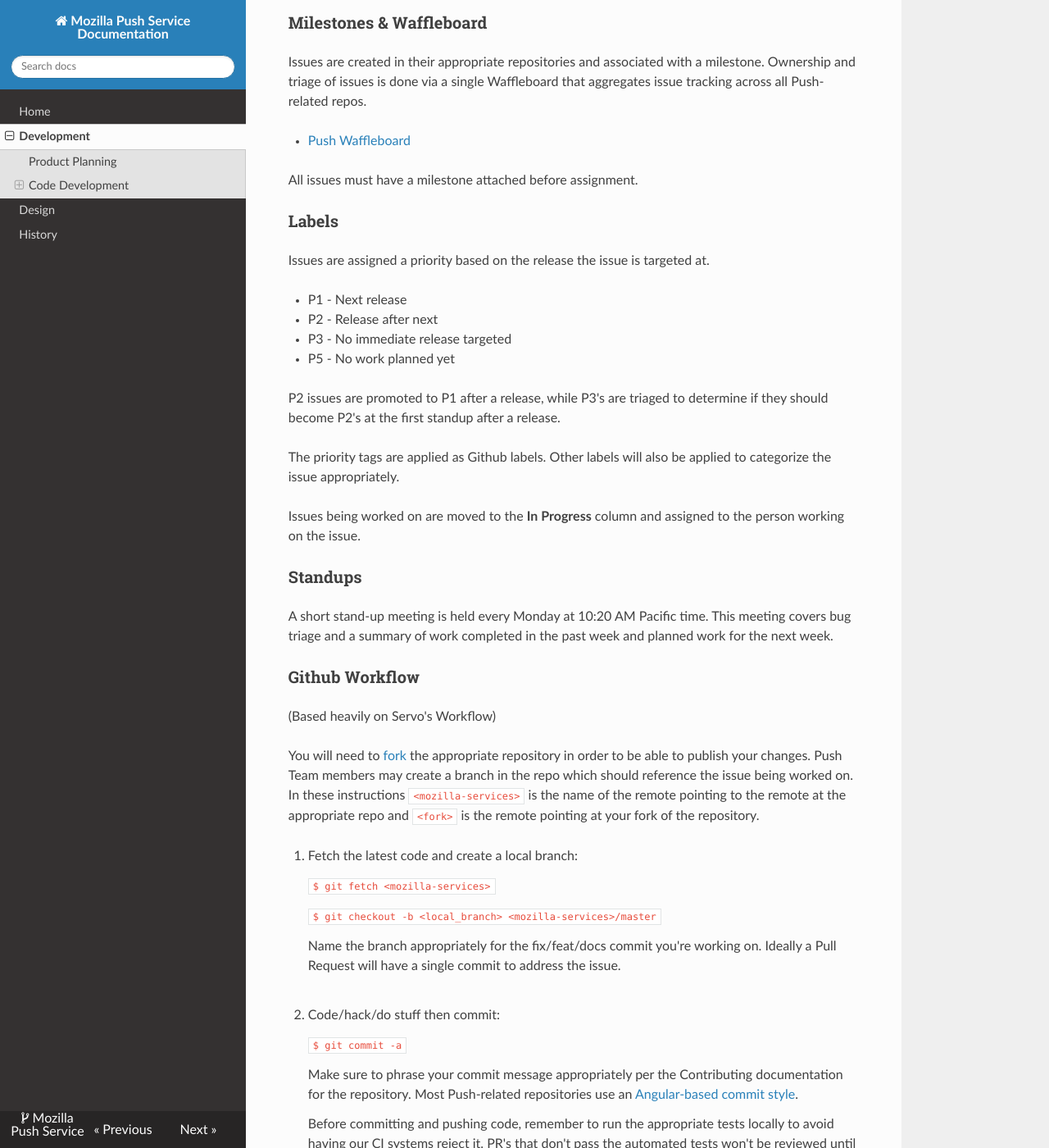
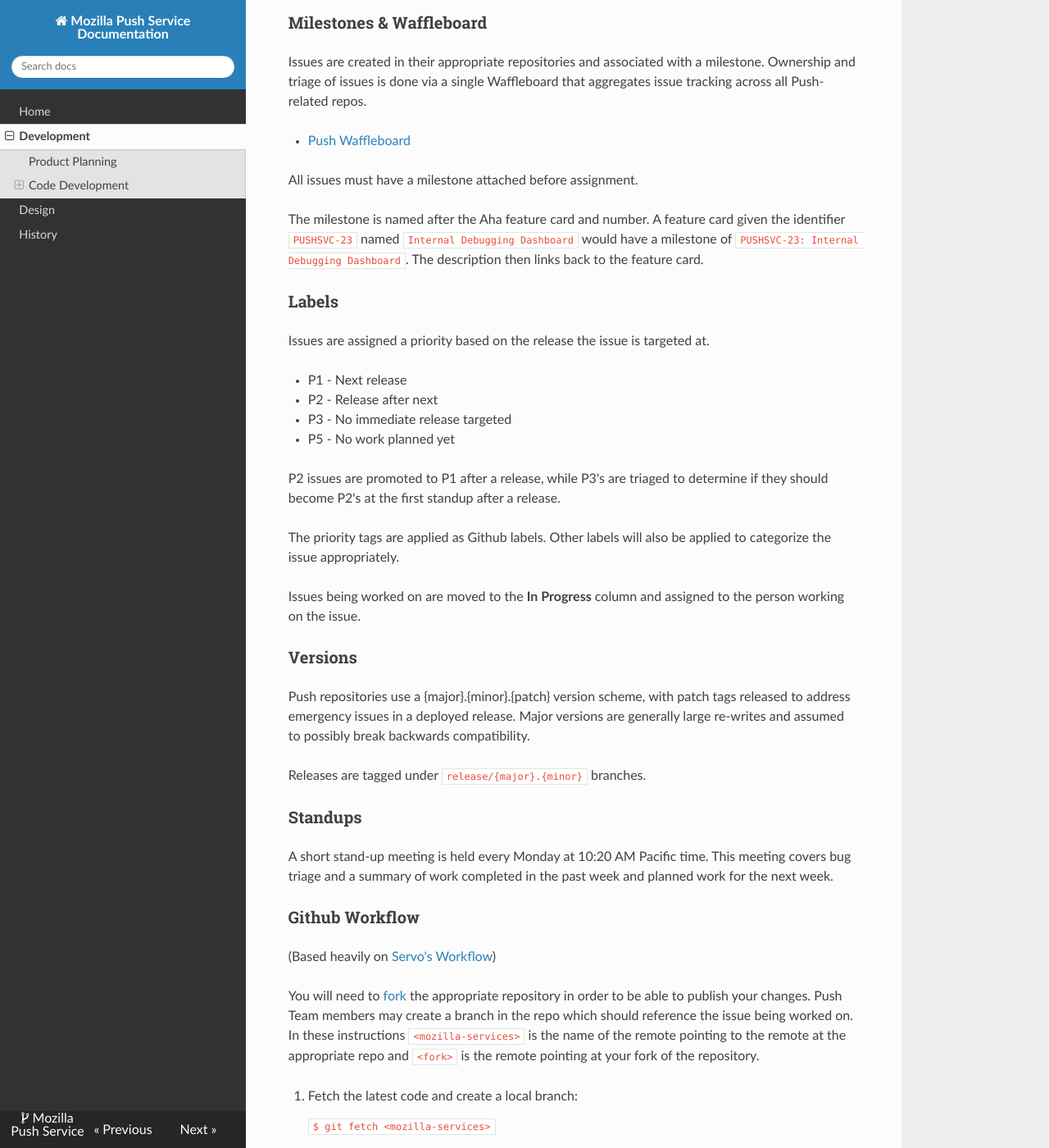
Before and after one commit to mozilla-services/push-service, an MkDocs documentation site: the page built from docs/development.md, in a window 1280 px wide and 1400 px high, scrolled down 642 px. Shown: the whole window at 82% size. Built offline with MkDocs 1.6.1, drawn with Linux system fonts in a browser that asks for light colours; nearby versions of some CDN libraries; old or Windows-style settings are respelled for this version of MkDocs.

Commit message:
doc: add milestone/version details to development process
issue #41

```diff
--- a/docs/development.md
+++ b/docs/development.md
@@ -33,6 +33,11 @@ aggregates issue tracking across all Push-related repos.
 
 All issues must have a milestone attached before assignment.
 
+The milestone is named after the Aha feature card and number. A feature
+card given the identifier `PUSHSVC-23` named `Internal Debugging Dashboard`
+would have a milestone of `PUSHSVC-23: Internal Debugging Dashboard`. The
+description then links back to the feature card.
+
 ### Labels
 
 Issues are assigned a priority based on the release the issue is targeted at.
@@ -51,6 +56,15 @@ applied to categorize the issue appropriately.
 Issues being worked on are moved to the **In Progress** column and assigned to
 the person working on the issue.
 
+### Versions
+
+Push repositories use a {major}.{minor}.{patch} version scheme, with
+patch tags released to address emergency issues in a deployed release.
+Major versions are generally large re-writes and assumed to possibly
+break backwards compatibility.
+
+Releases are tagged under `release/{major}.{minor}` branches.
+
 ### Standups
 
 A short stand-up meeting is held every Monday at 10:20 AM Pacific time. This
@@ -59,7 +73,7 @@ planned work for the next week.
 
 ### Github Workflow
 
-(Based heavily on Servo's Workflow)
+(Based heavily on [Servo's Workflow](https://github.com/servo/servo/wiki/Github-workflow))
 
 You will need to [fork](https://help.github.com/articles/fork-a-repo/) the
 appropriate repository in order to be able to publish your changes. Push Team
```
